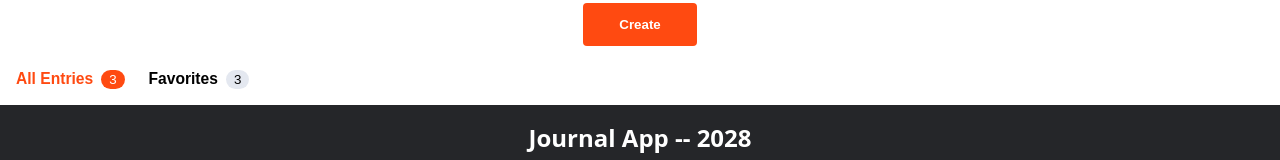
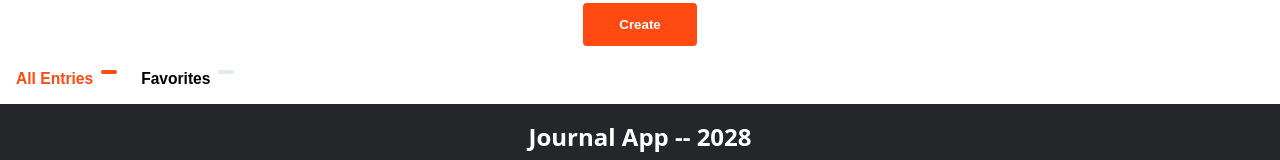
Before and after one commit to ThysBat/journal-app, a React (Create React App) app: page / in a window 1280 px wide. Shown: the part 369-529 px from the top of the page. Built offline with nearby package versions, Linux system fonts and the light colour scheme.

Commit message:
add number of entries for tabs as variable

```diff
--- a/src/components/Tab/index.js
+++ b/src/components/Tab/index.js
@@ -1,6 +1,6 @@
 import "./Tab.css";
 
-export default function Tab({ children, highlighted }) {
+export default function Tab({ children, numberOfEntries, highlighted }) {
   let tabCounterClass = "tab__counter";
   let tabTextClass = "tab__text";
   if (highlighted) {
@@ -11,7 +11,7 @@ export default function Tab({ children, highlighted }) {
   return (
     <button className="tab">
       <h3 className={tabTextClass}>{children}</h3>
-      <span className={tabCounterClass}>3</span>
+      <span className={tabCounterClass}>{numberOfEntries}</span>
     </button>
   );
 }
--- a/src/components/Tabs/index.js
+++ b/src/components/Tabs/index.js
@@ -5,8 +5,10 @@ import Tab from "../Tab";
 export default function Tabs() {
   return (
     <section className="tabs">
-      <Tab highlighted>All Entries</Tab>
-      <Tab>Favorites</Tab>
+      <Tab counter={3} highlighted>
+        All Entries
+      </Tab>
+      <Tab counter={1}>Favorites</Tab>
     </section>
   );
 }
```
